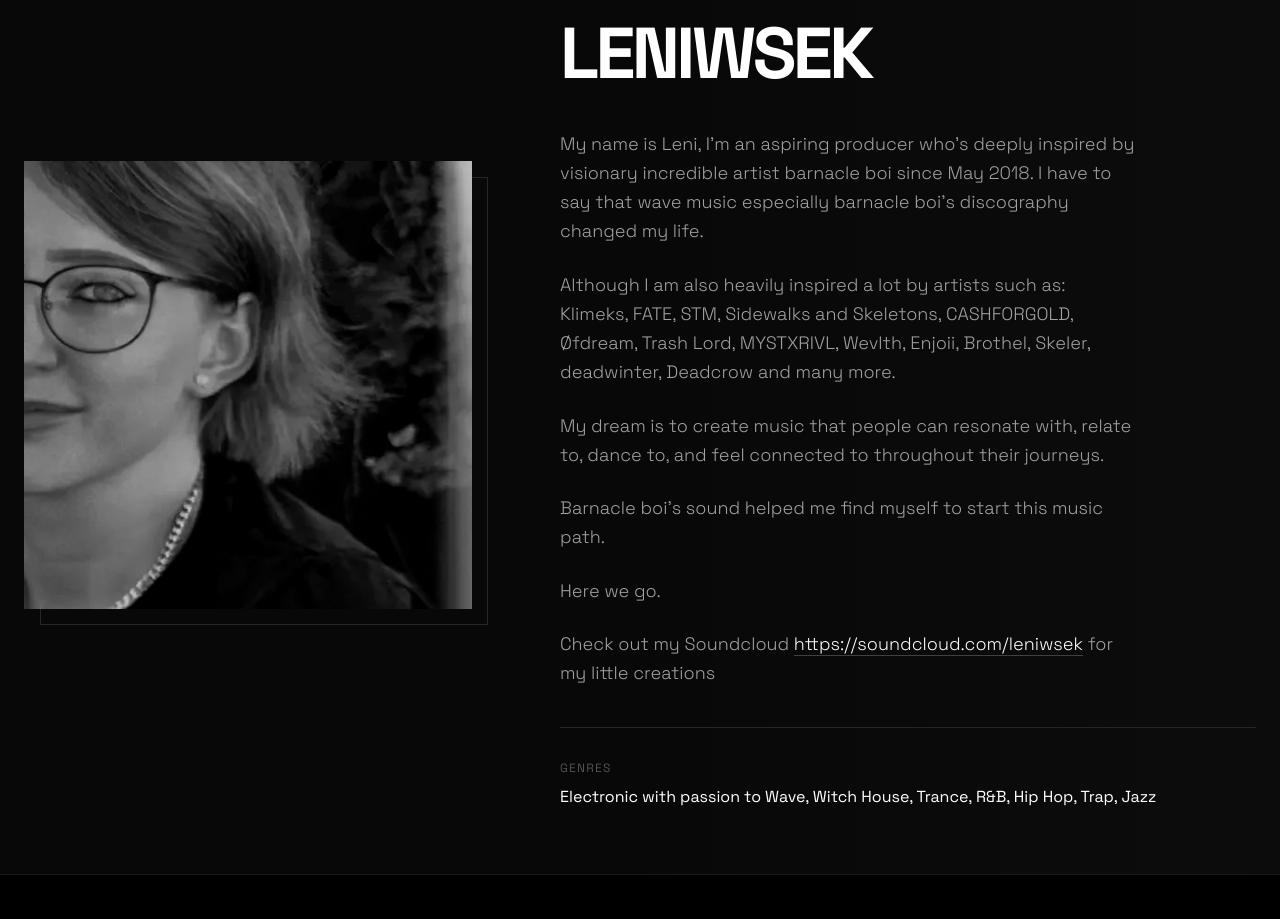
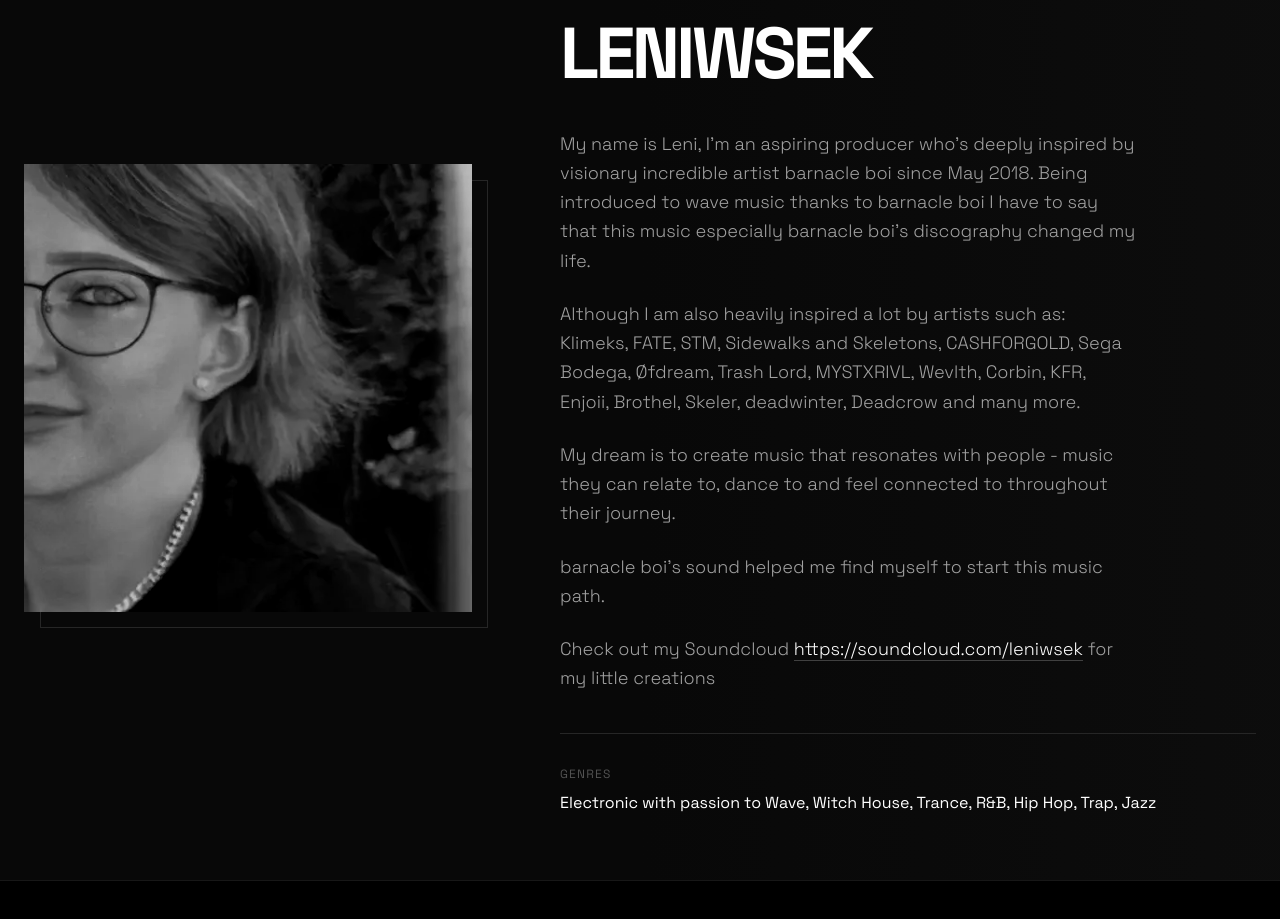
Before and after one commit to Valkyranna/LENIWSEK, a Next.js app: page / in a window 1280 px wide. Shown: the part 2180-3099 px from the top of the page. Built offline with nearby package versions, Linux system fonts and the light colour scheme.

Commit message:
update biography text and expanded artist list

```diff
--- a/components/About.tsx
+++ b/components/About.tsx
@@ -41,19 +41,17 @@ const About: React.FC = () => { // Updated bio content
 
             <div className="space-y-6 text-lg font-light leading-relaxed text-neutral-400 max-w-xl">
               <p>
-                My name is Leni, I'm an aspiring producer who's deeply inspired by visionary incredible artist barnacle boi since May 2018. I have to say that wave music especially barnacle boi’s discography changed my life.
+                My name is Leni, I'm an aspiring producer who's deeply inspired by visionary incredible artist barnacle boi since May 2018.
+                Being introduced to wave music thanks to barnacle boi I have to say that this music especially barnacle boi’s discography changed my life.
               </p>
               <p>
-                Although I am also heavily inspired a lot by artists such as: Klimeks, FATE, STM, Sidewalks and Skeletons, CASHFORGOLD, Øfdream, Trash Lord, MYSTXRIVL, Wevlth, Enjoii, Brothel, Skeler, deadwinter, Deadcrow and many more.
+                Although I am also heavily inspired a lot by artists such as: Klimeks, FATE, STM, Sidewalks and Skeletons, CASHFORGOLD, Sega Bodega, Øfdream, Trash Lord, MYSTXRIVL, Wevlth, Corbin, KFR, Enjoii, Brothel, Skeler, deadwinter, Deadcrow and many more.
               </p>
               <p>
-                My dream is to create music that people can resonate with, relate to, dance to, and feel connected to throughout their journeys.
+                My dream is to create music that resonates with people - music they can relate to, dance to and feel connected to throughout their journey.
               </p>
               <p>
-                Barnacle boi's sound helped me find myself to start this music path.
-              </p>
-              <p>
-                Here we go.
+                barnacle boi's sound helped me find myself to start this music path.
               </p>
               <p>
                 Check out my Soundcloud <a href="https://soundcloud.com/leniwsek" target="_blank" rel="noreferrer" className="text-white hover:text-neutral-300 border-b border-neutral-700 hover:border-white transition-colors">https://soundcloud.com/leniwsek</a> for my little creations
```
